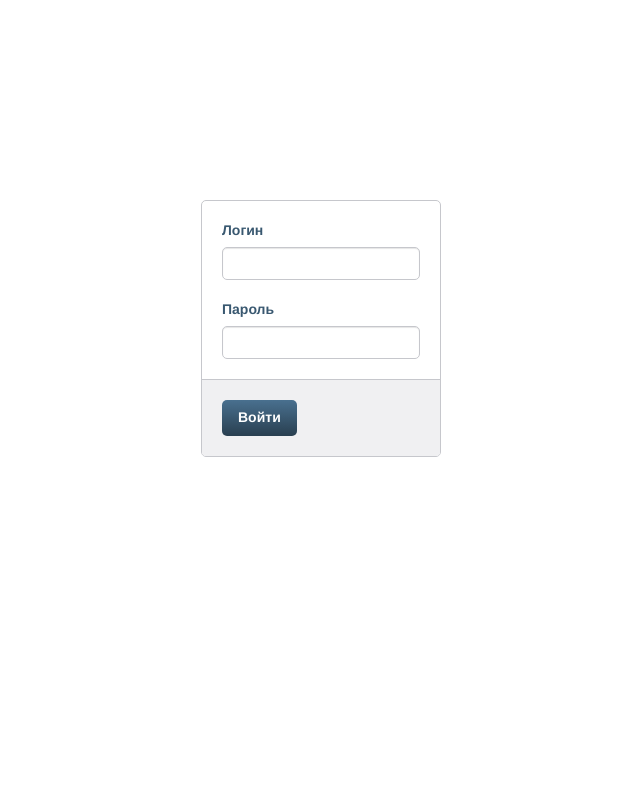
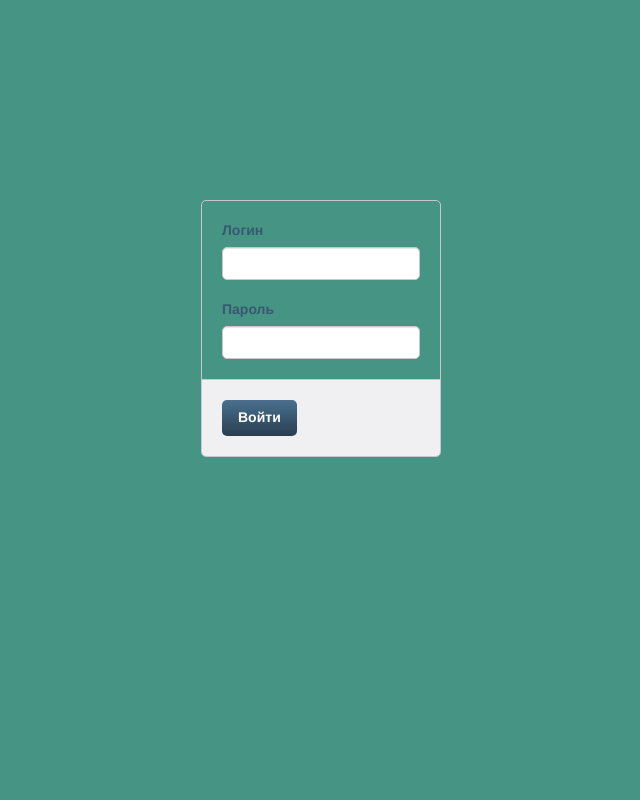
Before and after one commit to GoldGshok/site, a PHP site: page /admin/admin.php in a window 1280 px wide. Shown: the whole page, without its empty margins (339-979 px from the left). Run offline with PHP 8.4, Linux system fonts and the light colour scheme.

Commit message:
- цвет фона

```diff
--- a/admin/admin.php
+++ b/admin/admin.php
@@ -2,6 +2,7 @@
   <head>
     <title>Вход в админку</title>
     <link href="../styles/form_style.css" rel="stylesheet">
+    <link href="../styles/styles.css" rel="stylesheet">
   </head>
 <body>
 
--- a/styles/styles.css
+++ b/styles/styles.css
@@ -1,3 +1,7 @@
+body {
+  background-color: #469584;
+}
+
 nav {
   display: block;
   position: relative;
@@ -82,8 +86,3 @@ border-right: 2px solid #56433D;
 td:nth-child(2){
 text-align: left;
 }
-
-body
-{
-    background-color: #469584; /* Цвет фона веб-страницы */
-}
```
Also changed, not shown: admin/catalog.php (+3 -4 lines).
